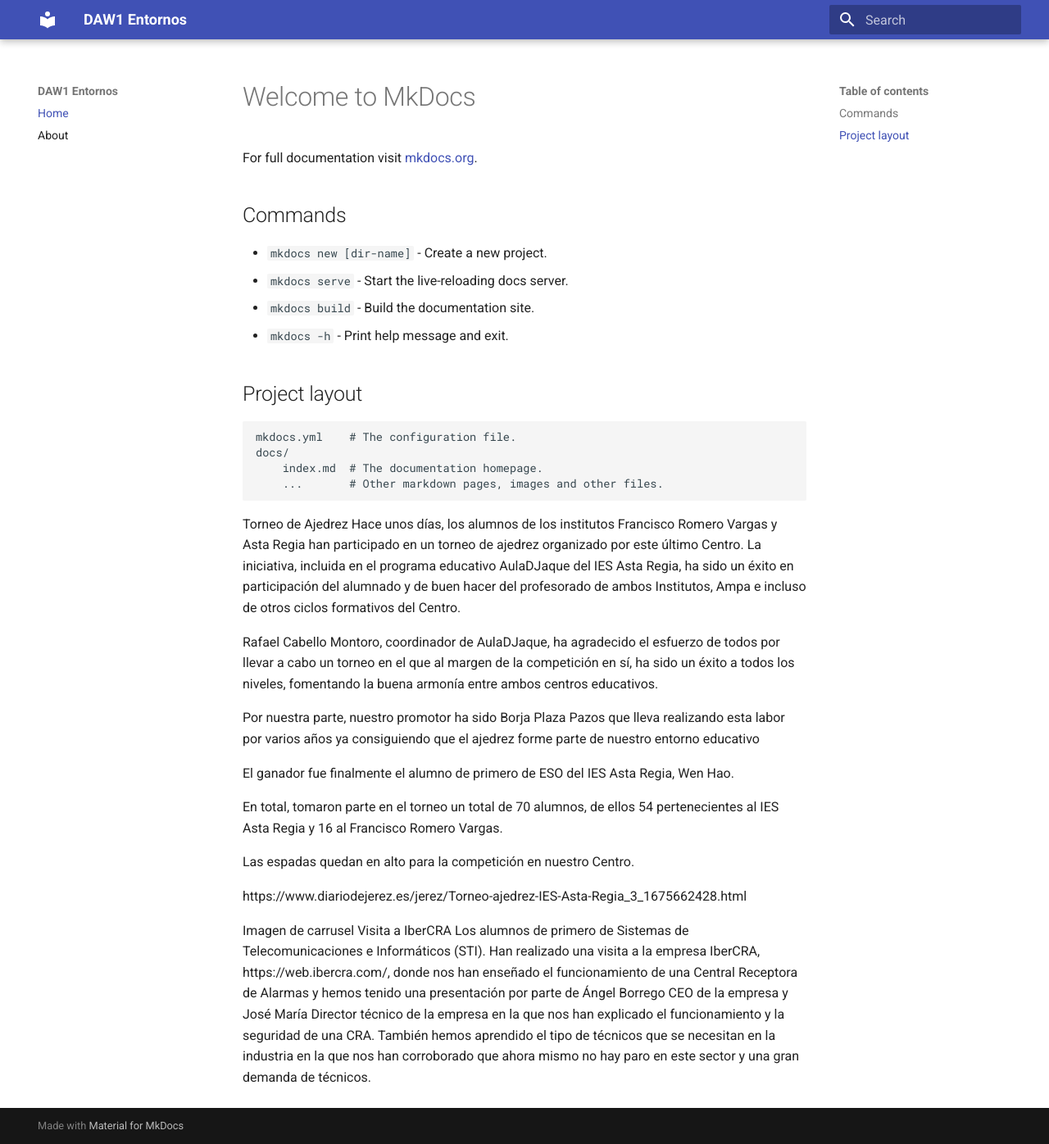
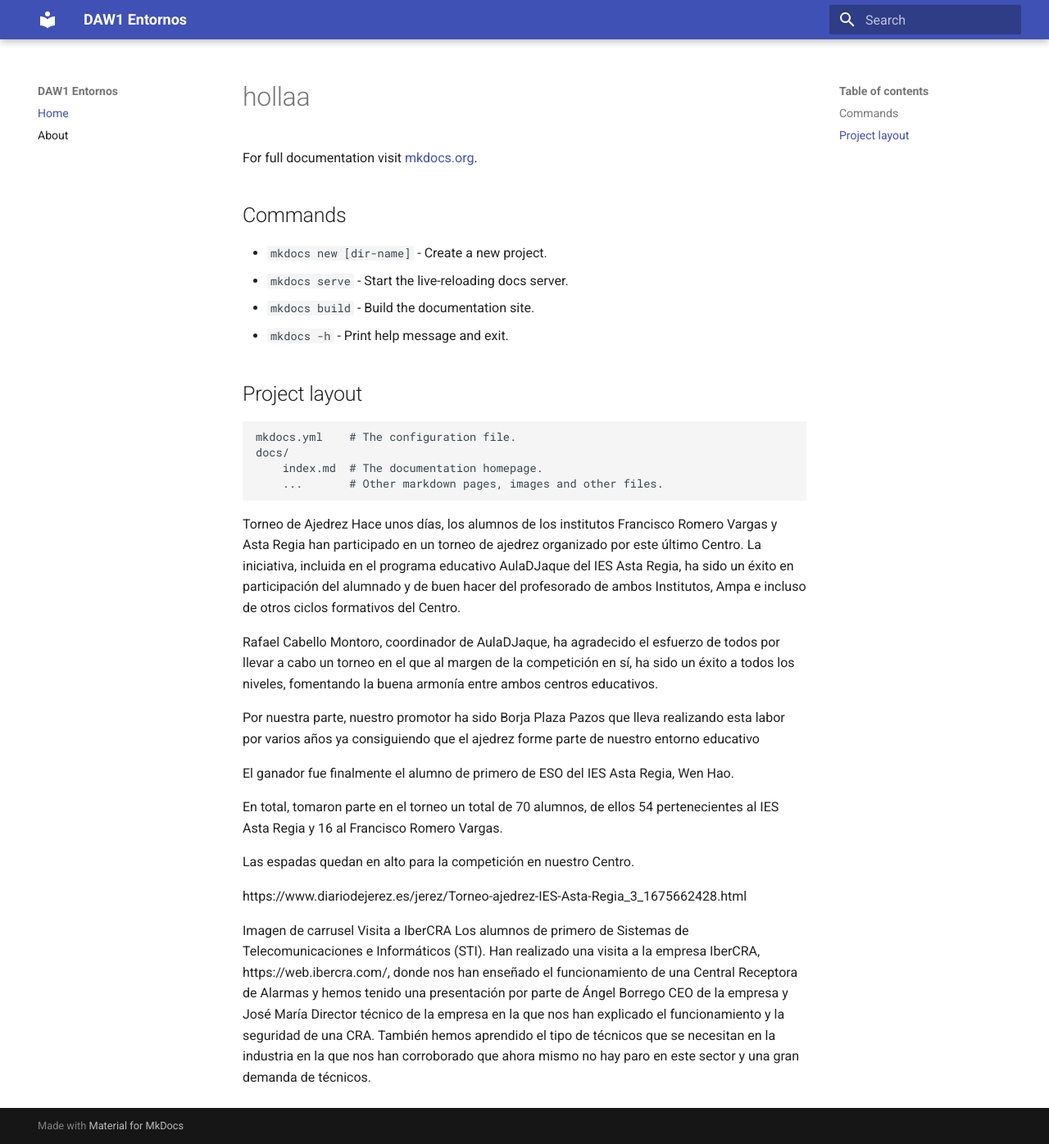
Before and after one commit to PaabloJ7/PabloWeb, an MkDocs documentation site: the page built from docs/index.md, in a window 1280 px wide and 1396 px high. Shown: the whole window at 82% size. Built offline with MkDocs 1.6.1 and Material for MkDocs 9.7.7, drawn with Linux system fonts in a browser that asks for light colours.

Commit message:
modified:   docs/index.md

```diff
--- a/docs/index.md
+++ b/docs/index.md
@@ -1,4 +1,4 @@
-# Welcome to MkDocs
+# hollaa
 
 For full documentation visit [mkdocs.org](https://www.mkdocs.org).
 
```
